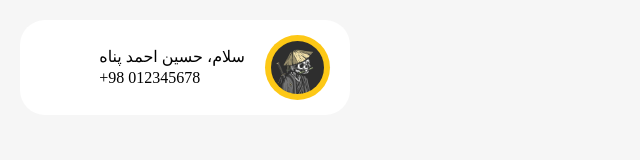
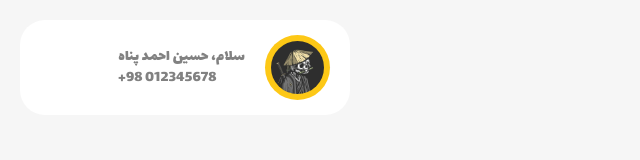
Before and after one commit to UndeadMe/my-irancell-panel, a plain HTML site: page index.html in a window 1280 px wide. Shown: the full height of the page, 0-640 px from the left. Drawn offline with Linux system fonts and the light colour scheme.

Commit message:
add Lalezar font

```diff
--- a/content/css/custom.css
+++ b/content/css/custom.css
@@ -1,11 +1,19 @@
 @import 'css-reset.css';
+
+@font-face {
+    font-family: Lalezar;
+    src: url("../font/Lalezar-Regular.ttf");
+}
 
 :root {
     --white-50: #FFFFFF;
     --white-100: #f6f6f6;
+    --gray: #818181;
     --gold: #FDC816;
 }
-
+*, body {
+    font-family: Lalezar;
+}
 .flex {
     display: flex;
 }
--- a/content/css/index.css
+++ b/content/css/index.css
@@ -32,6 +32,9 @@ body {
 .profile-box-desc {
     row-gap: 5px;
 }
+.user-name, .user-number {
+    color: var(--gray);
+}
 /* ---------------------------------- main ---------------------------------- */
 .main {
 
```
Also changed, not shown: content/font/Lalezar-Regular.ttf (added).
